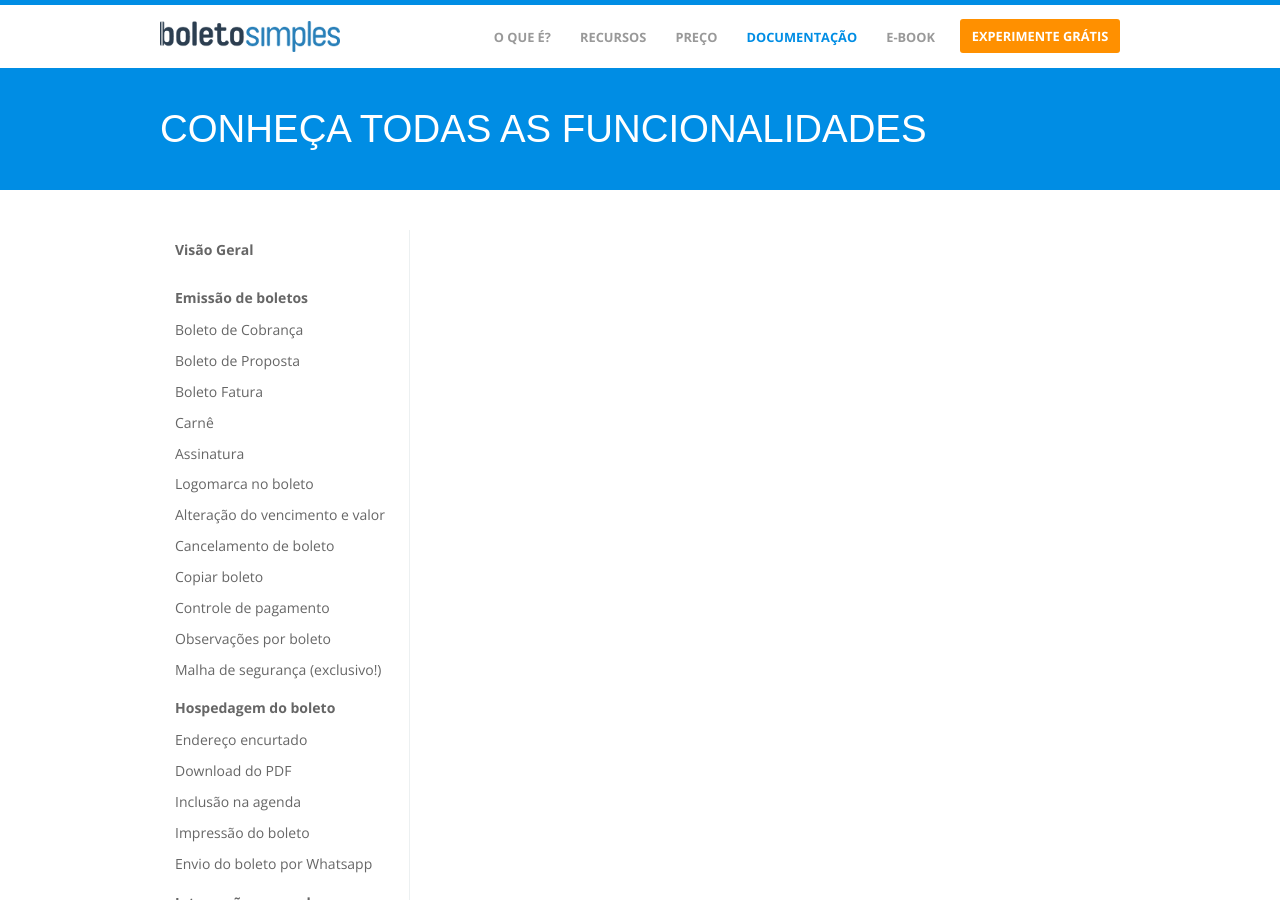
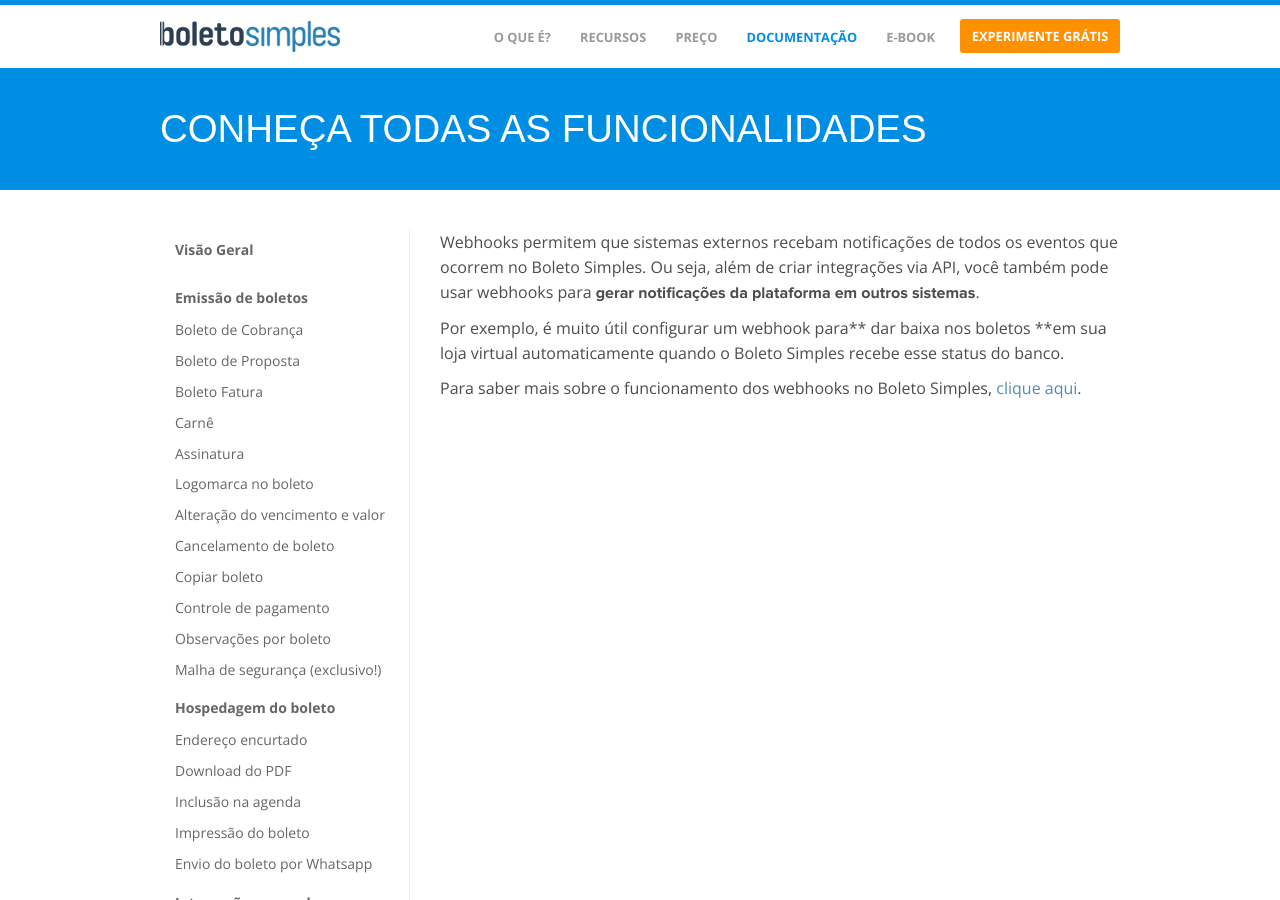
Before and after one commit to BoletoSimples/boletosimples-features, a Jekyll site: the page built from notificacoes-webhooks.markdown, in a window 1280 px wide and 900 px high. Built offline with Jekyll 4.4.1, drawn with Linux system fonts in a browser that asks for light colours.

Commit message:
Updated Notificacoes Webhooks

```diff
--- a/notificacoes-webhooks.markdown
+++ b/notificacoes-webhooks.markdown
@@ -3,3 +3,10 @@
 date: 2018-01-30 17:56:00 -02:00
 position: 19
 ---
+
+Webhooks permitem que sistemas externos recebam notificações de todos os eventos que ocorrem no Boleto Simples.
+Ou seja, além de criar integrações via API, você também pode usar webhooks para **gerar notificações da plataforma em outros sistemas**.
+
+Por exemplo, é muito útil configurar um webhook para** dar baixa nos boletos **em sua loja virtual automaticamente quando o Boleto Simples recebe esse status do banco.
+
+Para saber mais sobre o funcionamento dos webhooks no Boleto Simples, [clique aqui](https://api.boletosimples.com.br/webhooks/).
```
